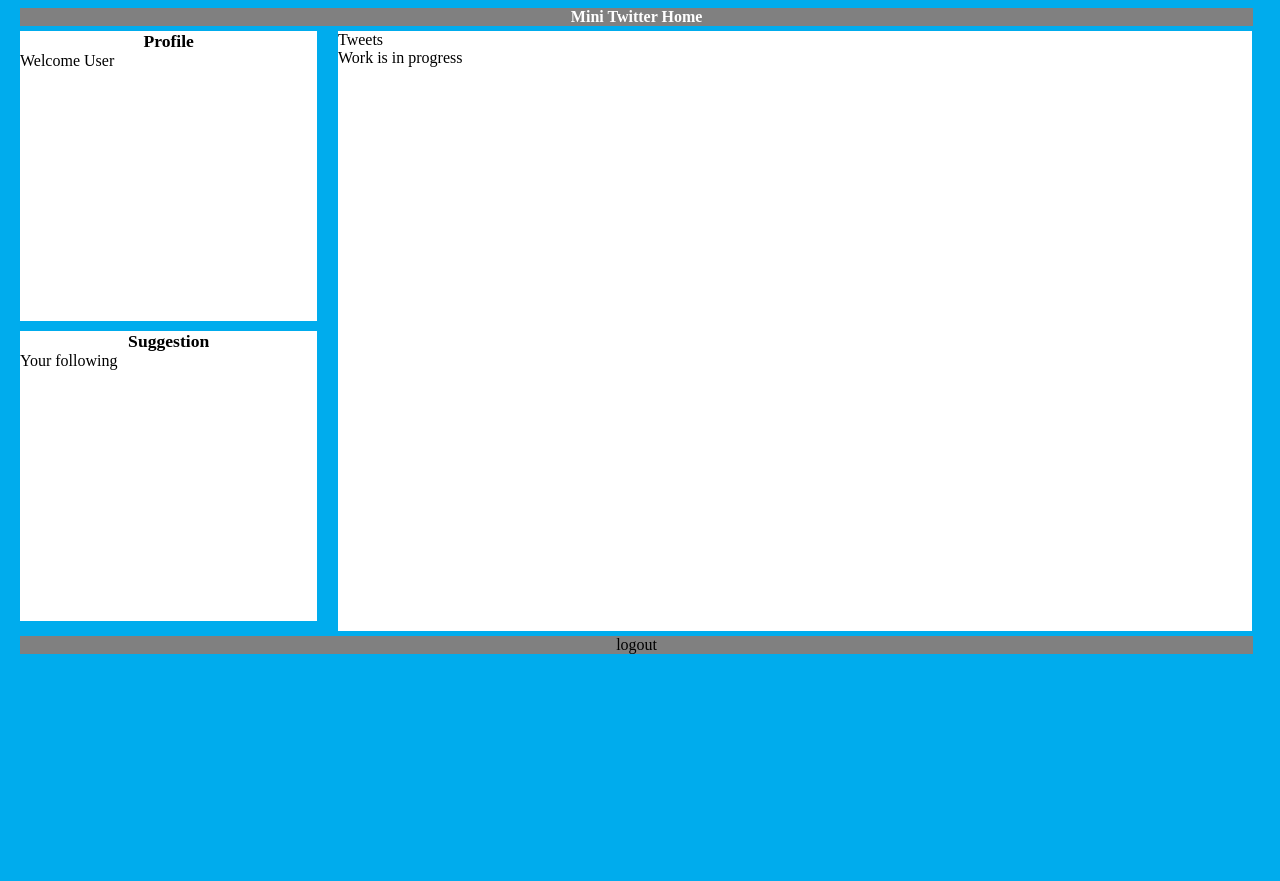
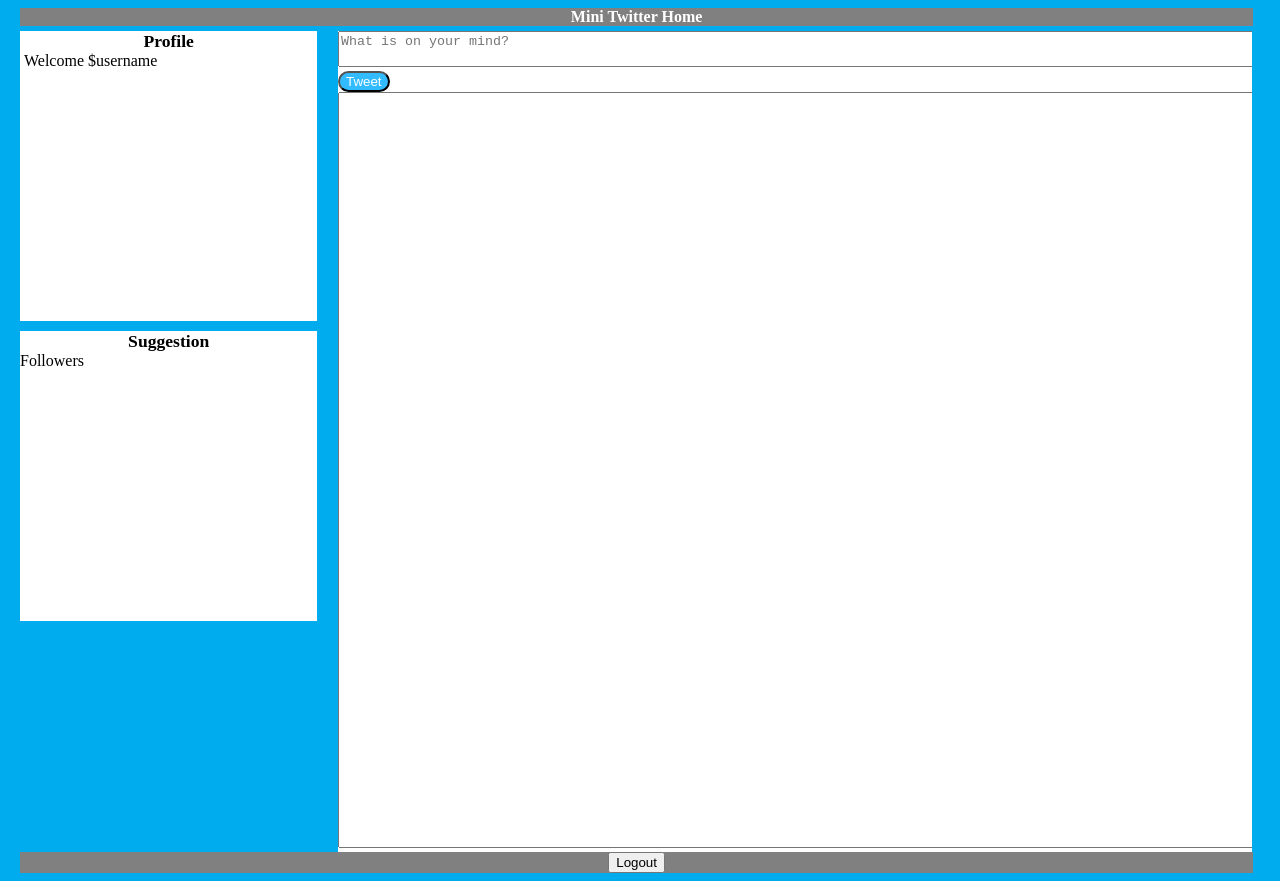
Before and after one commit to ZKWong/mini-twitter, a plain HTML site: page homepage.html in a window 1280 px wide. Before the commit the page ends 800 px from the top, so only its background shows below. Drawn offline with Linux system fonts and the light colour scheme.

Commit message:
Update homepage.html
Include logout button, tweet button, etc.

```diff
--- a/homepage.html
+++ b/homepage.html
@@ -2,6 +2,7 @@
 <html lang="en">
 	<head>
 		<meta http-equiv="Content-Type" content="text/html; charset=utf-8" />
+		<script src='vue2516.js'></script>
 		<link rel="stylesheet"  type = "text/css" href="homepage.css" />
 		<title>Mini-Twitter Homepage </title>
 	</head>
@@ -13,24 +14,65 @@
 		<div id="sidebar-left">
 			<div id="profile">
 				<div id = "profileHeader">Profile</div>
-				Welcome User
+				&#160;Welcome $username
 			</div>
 
 			<div id="suggestion">
 				<div id="sugHeader">Suggestion</div>
-				Your following
+				Followers
 			</div>
 
 		</div>
 
 		<div id="content">
-			Tweets<br>
-			Work is in progress
+			<textarea v-model = 'writepost' cols = '140' placeholder = "What is on your mind?"></textarea>
+			<button v-on:click='tweet()' id = "tweet">Tweet</button>
+			<textarea v-model = 'displaypost' rows = '50' cols = '140' id=displaypost></textarea>
 		</div>
 
 
 		<div id="footer">
-		logout
+			<button v-on:click='logout()' id = "logout">Logout</button>
 		</div>
 	</body>
 </html>
+
+<script>
+	var usrname = '$username'
+	var content = new Vue({
+		el: '#content',
+		data: {
+			writepost: '',
+			displaypost: '',
+		},
+		methods: {
+			tweet: function(){
+				if (this.writepost == "") {
+					alert("write post must not be empty")
+					return false
+				}
+				this.displaypost = this.displaypost + this.writepost + "\n"
+				var xhr = new XMLHttpRequest();
+					xhr.onreadystatechange = function () {
+					if (xhr.readyState == 4 && xhr.status == 200) {
+						var postresult = xhr.responseText;
+					}
+				}
+				xhr.open('GET', 'postmessage?username=' + usrname + '&msg=' + this.writepost);
+				xhr.send(null);
+			}
+		}
+
+	})
+
+	var footer = new Vue({
+   el: '#footer',
+   methods: {
+     logout: function(){
+       logout();     }
+   }
+ 	})
+	function logout(){
+		document.location.replace("/");
+	}
+</script>
```
